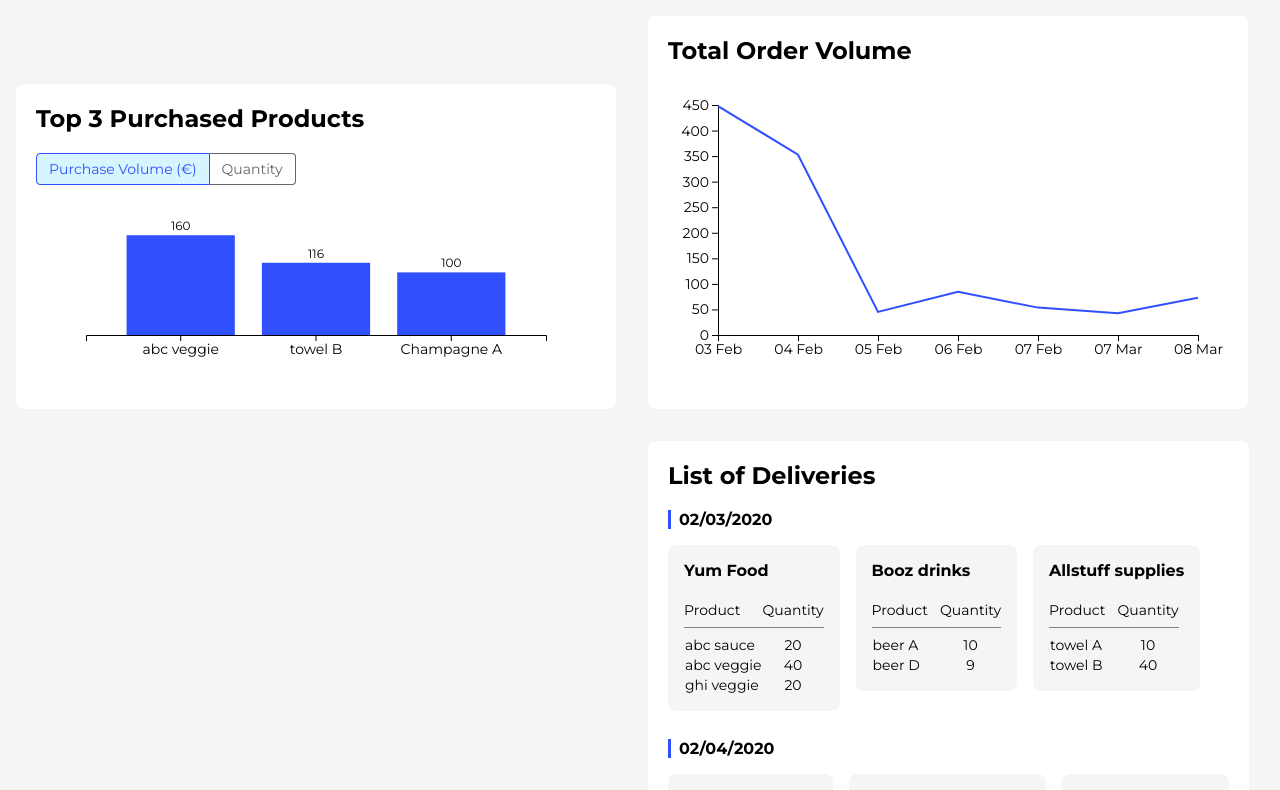
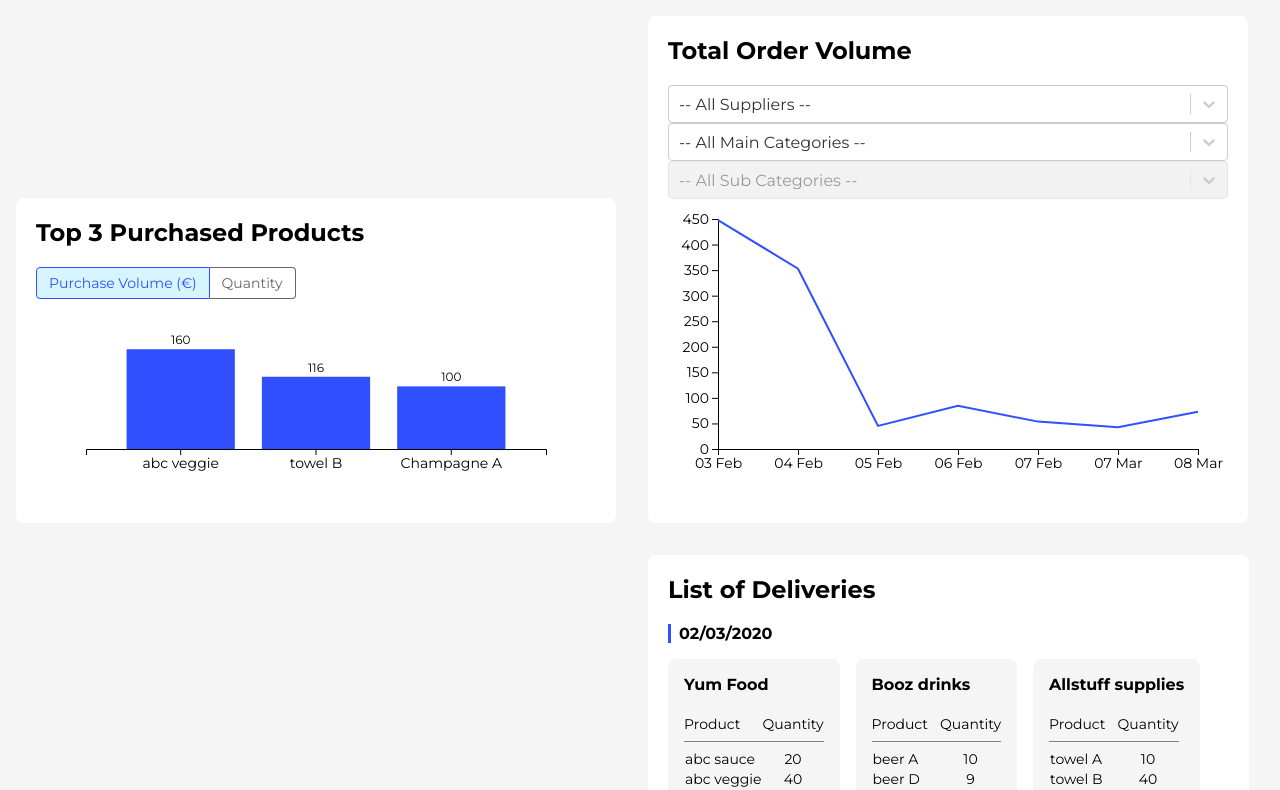
Before and after one commit to dreamz89/order-dashboard, a React (Create React App) app: page / in a window 1280 px wide. Shown: the top 790 px of the page. Built offline with nearby package versions, Linux system fonts and the light colour scheme.

Commit message:
add Dropdowns to OrderVolume

```diff
--- a/src/components/order-volume/OrderVolume.jsx
+++ b/src/components/order-volume/OrderVolume.jsx
@@ -1,11 +1,75 @@
 import React, { useEffect, useRef, useState } from 'react'
 import * as d3 from 'd3'
+
+import Dropdown from '../../shared/Dropdown'
 
 function OrderVolume({ data }) {
   const [productCategory1, setProductCategory1] = useState(null)
   const [productCategory2, setProductCategory2] = useState(null)
   const [supplier, setSupplier] = useState(null)
 
+  // To populate supplier dropdown
+  const supplierOptions = [{ value: 'All', label: '-- All Suppliers --'}]
+  const supplierList = []
+  data.forEach(order => {
+    if (!supplierList.includes(order.supplier)) supplierList.push(order.supplier)
+  })
+  supplierList.forEach(supplier => supplierOptions.push({
+    value: supplier,
+    label: supplier
+  }))
+
+  const handleSelectSupplier = (item) => {
+    if (item.value === 'All') {
+      setSupplier(null)
+    } else {
+      setSupplier(item.value)
+    }
+  }
+
+  // To populate category dropdown
+  const mainCategoryOptions = [{ value: 'All', label: '-- All Main Categories --'}]
+  const mainCategoryList = []
+  data.forEach(order => {
+    if (!mainCategoryList.includes(order.productCategory1)) mainCategoryList.push(order.productCategory1)
+  })
+  mainCategoryList.forEach(mainCategory => mainCategoryOptions.push({
+    value: mainCategory,
+    label: mainCategory
+  }))
+
+  const handleSelectMainCategory = (item) => {
+    if (item.value === 'All') {
+      setProductCategory1(null)
+    } else {
+      setProductCategory1(item.value)
+    }
+  }
+
+  const subCategoryOptions = [{ value: 'All', label: '-- All Sub Categories --'}]
+  const subCategoryList = []
+  if (productCategory1 !== null) {
+    const subCategoryGroup = data.filter(order => {
+      return order.productCategory1 === productCategory1
+    })
+    subCategoryGroup.forEach(order => {
+      if (!subCategoryList.includes(order.productCategory2)) subCategoryList.push(order.productCategory2)
+    })
+    subCategoryList.forEach(subCategory => subCategoryOptions.push({
+      value: subCategory,
+      label: subCategory
+    }))
+  }
+
+  const handleSelectSubCategory = (item) => {
+    if (item.value === 'All') {
+      setProductCategory2(null)
+    } else {
+      setProductCategory2(item.value)
+    }
+  }
+
+  // Filter and sort data
   const filters = {
     'productCategory1': productCategory1,
     'productCategory2': productCategory2,
@@ -92,6 +156,19 @@ function OrderVolume({ data }) {
   return (
     <div>
       <h2>Total Order Volume</h2>
+      <Dropdown
+        options={supplierOptions}
+        handleSelect={handleSelectSupplier}
+      />
+      <Dropdown
+        options={mainCategoryOptions}
+        handleSelect={handleSelectMainCategory}
+      />
+      <Dropdown
+        disabled={productCategory1 === null}
+        options={subCategoryOptions}
+        handleSelect={handleSelectSubCategory}
+      />
       <svg ref={d3Container}>
         <g className="chart">
           <g className="x-axis" />
```
